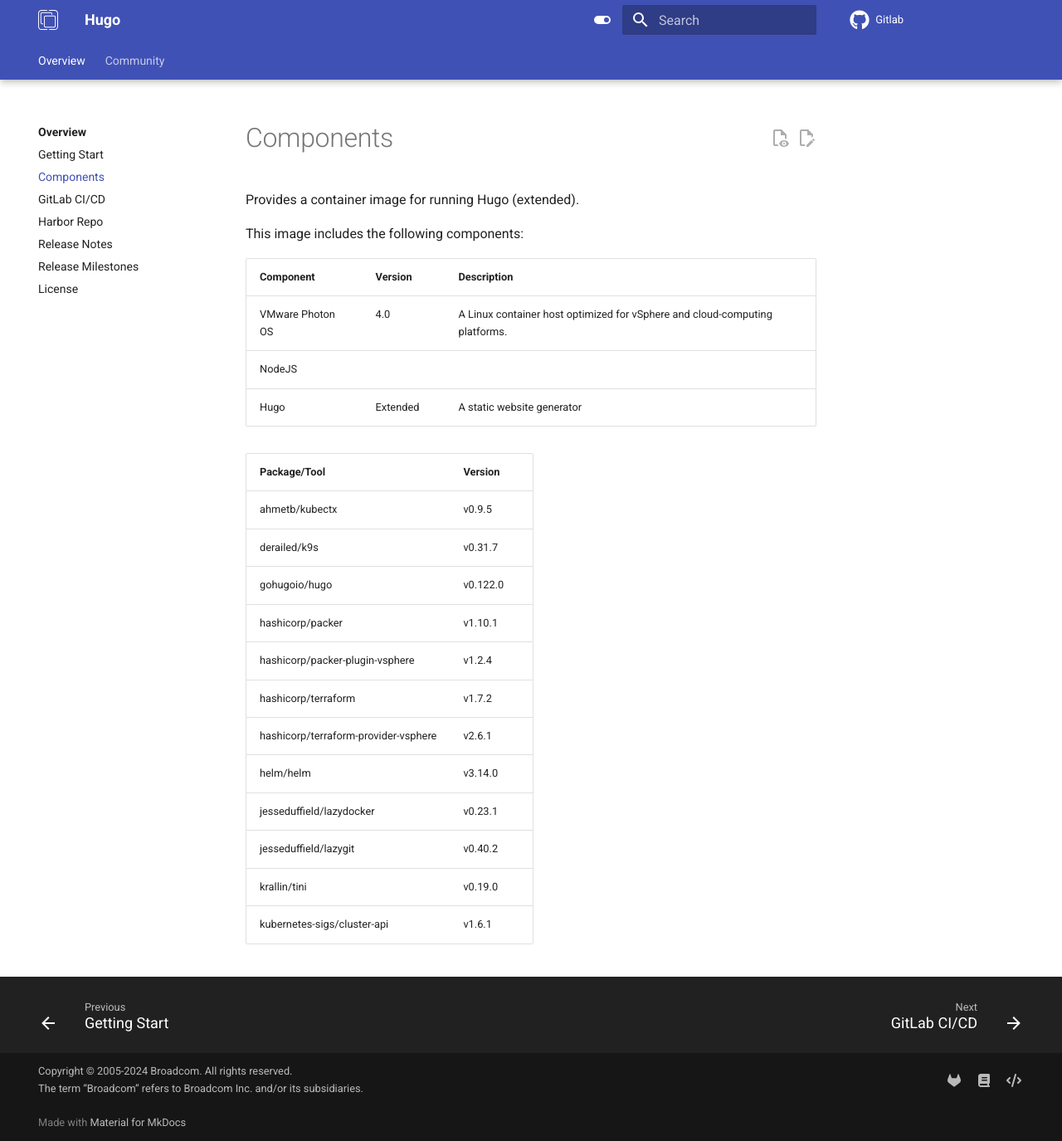
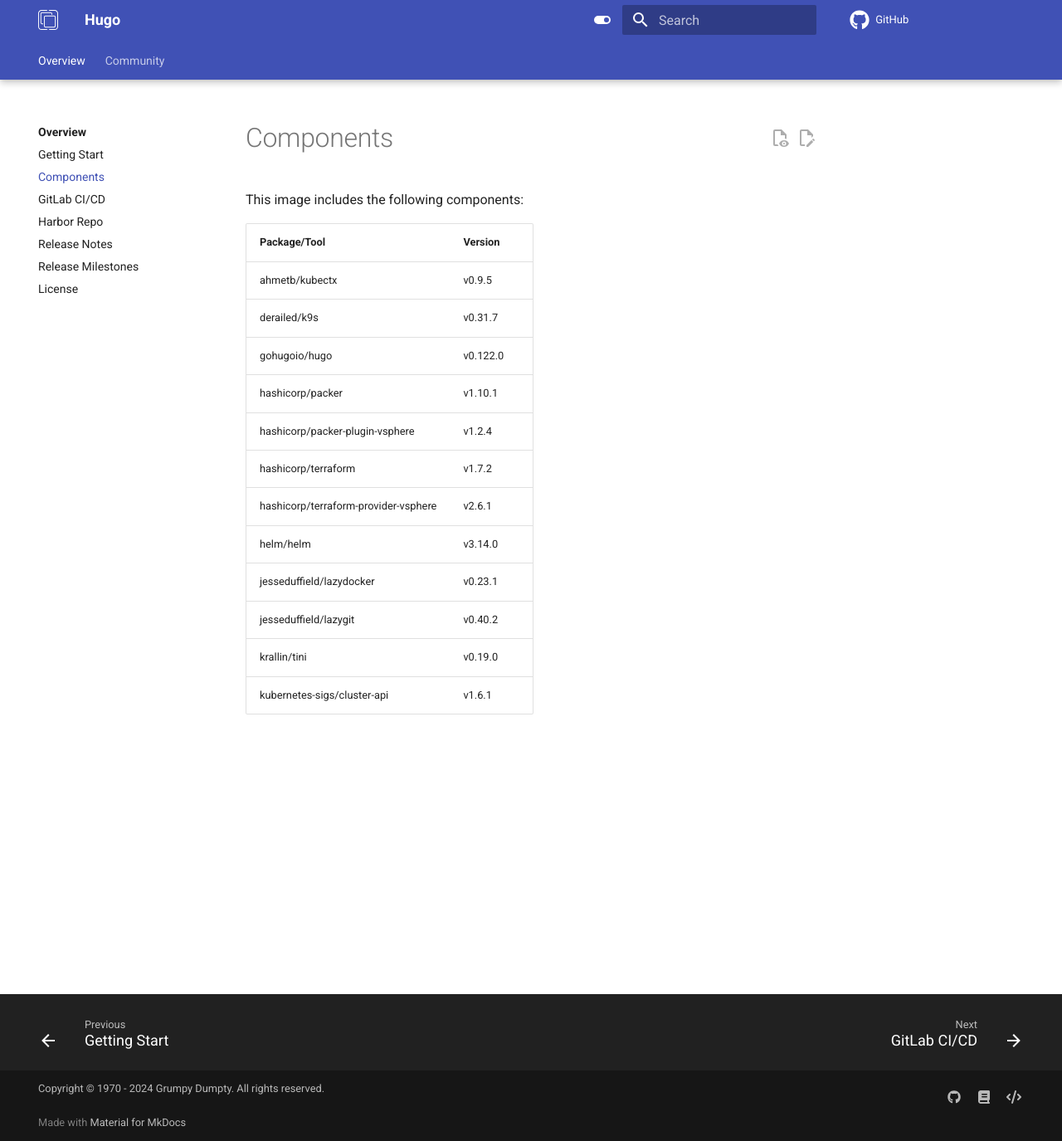
Before and after one commit to grumpydumpty/hugo, an MkDocs documentation site: the page built from docs/components.md, in a window 1280 px wide and 1375 px high. Shown: the whole window at 83% size. Built offline with MkDocs 1.6.1 and Material for MkDocs 9.7.7, drawn with Linux system fonts in a browser that asks for light colours; comment, search, counter and statistics services are not loaded; the version menu is left out.

Commit message:
Switch to github.io and add devcontainer for docs

```diff
--- a/docs/components.md
+++ b/docs/components.md
@@ -1,15 +1,7 @@
-# Components
-
-Provides a container image for running Hugo (extended).
 
 This image includes the following components:
 
-| Component        | Version  | Description                                                                 |
-|------------------|----------|-----------------------------------------------------------------------------|
-| VMware Photon OS | 4.0      | A Linux container host optimized for vSphere and cloud-computing platforms. |
-| NodeJS           |          |                                                                             |
-| Hugo             | Extended | A static website generator                                                  |
-
+<!-- DO NOT EDIT BELOW THIS LINE -->
 
 | Package/Tool                         | Version  |
 |--------------------------------------|----------|
--- a/mkdocs.yml
+++ b/mkdocs.yml
@@ -1,20 +1,19 @@
 # Project Information
 site_name: Hugo
 site_description: Docker container for build Hugo-based static websites.
-site_url: http://containers.lab.net/hugo
-site_author: Broadcom
+site_url: https://grumpydumpty.github.io/hugo
+site_author: Grumpy Dumpty
 docs_dir: docs
 site_dir: .site
 use_directory_urls: true
 
 # Repository
-repo_url: https://gitlab.eng.vmware.com/sydney/containers/hugo
-edit_uri: -/blob/main/docs
+repo_url: https://github.com/grumpydumpty/hugo
+edit_uri: blob/main/docs
 
 # Copyright
 copyright: |
-  Copyright &copy; 2005-2024 Broadcom. All rights reserved.<br/>
-  The term “Broadcom” refers to Broadcom Inc. and/or its subsidiaries.<br/><br/>
+  Copyright &copy; 1970 - 2024 Grumpy Dumpty. All rights reserved.<br/><br/>
 
 # Configuration
 theme:
@@ -80,19 +79,16 @@ plugins:
 
 # Customization
 extra:
-  config:
-    repo_url: https://gitlab.eng.vmware.com/sydney/containers/hugo
-    repo_url_raw: https://gitlab.eng.vmware.com/sydney/containers/hugo/-/raw/main
   version:
     default: latest
     provider: mike
   social:
-    - icon: fontawesome/brands/gitlab
-      link: https://gitlab.eng.vmware.com/sydney/containers/hugo
+    - icon: fontawesome/brands/github
+      link: https://github.com/grumpydumpty/hugo
     - icon: fontawesome/solid/book
-      link: http://containers.lab.net/hugo/
+      link: https://grumpydumpty.github.io/hugo/
     - icon: fontawesome/solid/code
-      link: https://gitlab.eng.vmware.com/sydney/containers/hugo/docs
+      link: https://github.com/grumpydumpty/hugo/docs
 extra_css:
   - assets/stylesheets/extra.css
   - assets/stylesheets/spanable.css
@@ -137,13 +133,13 @@ nav:
   - GitLab CI/CD: gitlab-ci.md
   - Harbor Repo: harbor.md
   - Release Notes: release-notes.md
-  - Release Milestones: https://gitlab.eng.vmware.com/sydney/containers/hugo/-/milestones
+  - Release Milestones: https://github.com/grumpydumpty/hugo/milestones
   - License: license.md
 - Community:
   - community/index.md
   - Contributing: community/contributing.md
-  - Discussions: https://gitlab.eng.vmware.com/sydney/containers/hugo/activity
-  - Search Issues: https://gitlab.eng.vmware.com/sydney/containers/hugo/-/issues
-  - Open an Issue: https://gitlab.eng.vmware.com/sydney/containers/hugo/-/issues/new
+  - Discussions: https://github.com/grumpydumpty/hugo/discussions
+  - Search Issues: https://github.com/grumpydumpty/hugo/issues
+  - Open an Issue: https://github.com/grumpydumpty/hugo/issues/new
   - Support: community/support.md
   - Code of Conduct: community/code-of-conduct.md
```
Also changed, not shown: docs/index.md (+0 -1 lines), requirements.txt (added, +10 -0 lines), 3 other files.
